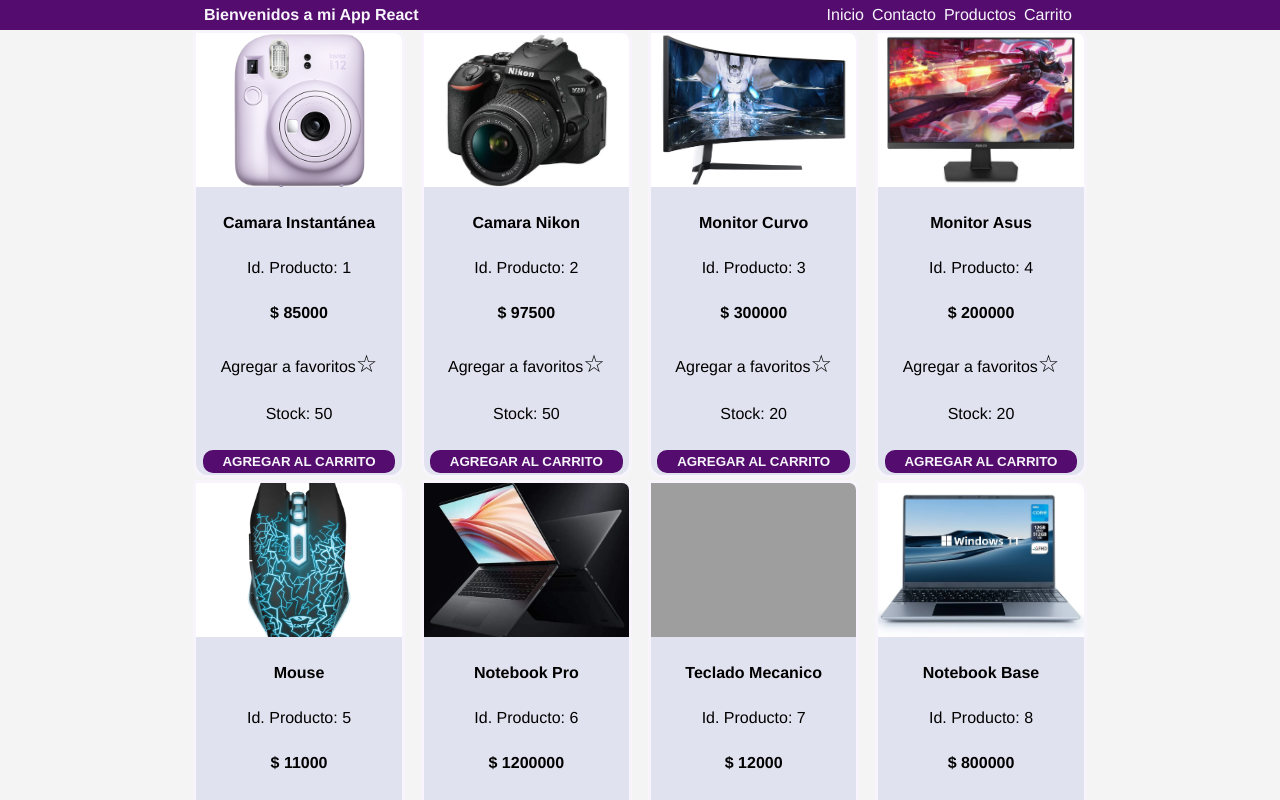
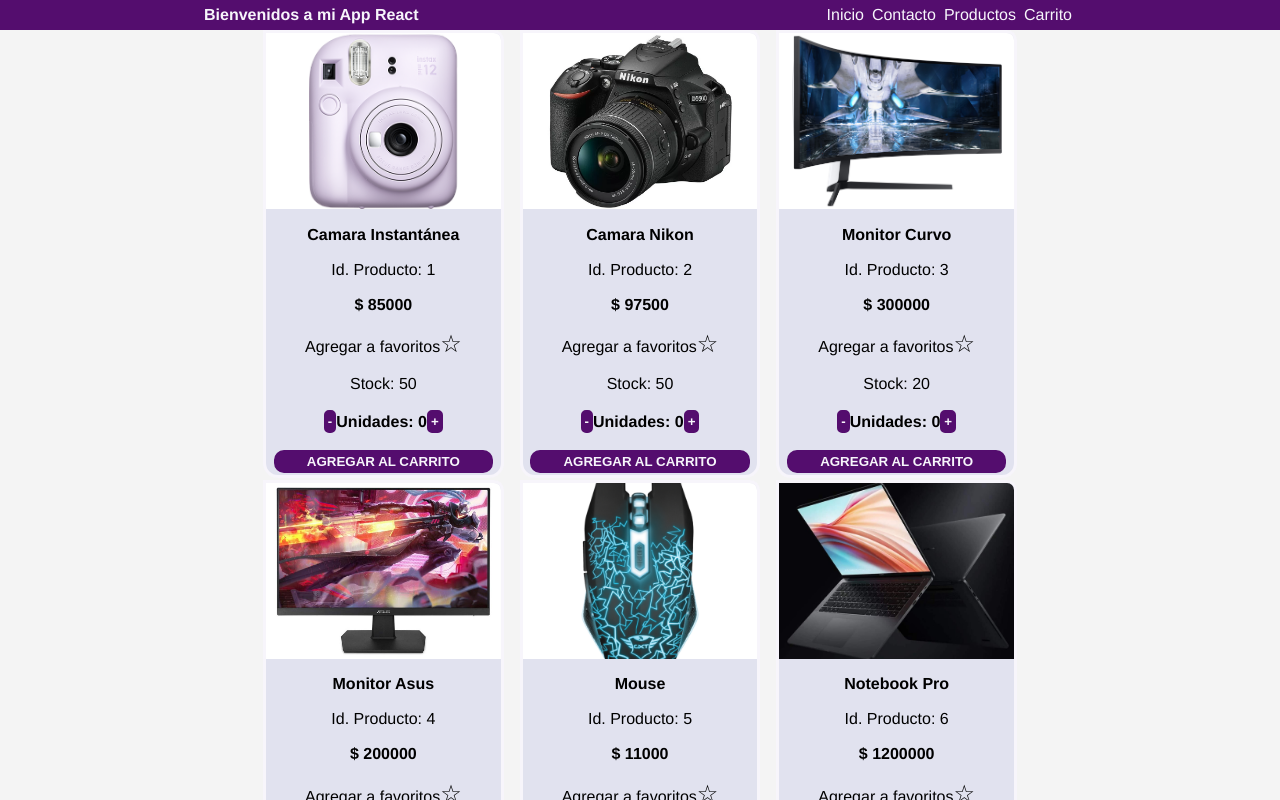
Before and after one commit to juanc-godoy/TT2026-e-commerce-React, a React (Vite) app: page / in a window 1280 px wide. Shown: the top 800 px of the page. Built offline with nearby package versions, Linux system fonts and the light colour scheme; grey boxes are pictures that could not be loaded.

Commit message:
agregado el contexto de carrito

```diff
--- a/src/App.css
+++ b/src/App.css
@@ -61,7 +61,14 @@
 .link{
   color: var(--col-w);
 }
-
+.numerito{
+  border-radius: 50%;
+  background-color: var(--col-w);
+  color: var(--col-1);
+  border: 1px solid var(--col-w);
+  font-weight: 600;
+  padding: 0.1rem;
+}
 /* LAYOUT-OUTLET*/
 
 .listaProd{
@@ -88,7 +95,7 @@
   overflow: hidden;
   object-fit: cover;
   width: 100%;
-  height: 35%;
+  height: 40%;
 }
 .itemImg{
   width: 100%;
@@ -109,7 +116,20 @@
 .agregarButton:hover{
   background-color: var(--col-w);
   color: var(--col-1);
-
+}
+.contador{
+  display: flex;
+  flex-direction: row;
+  align-items: center;
+  justify-items: center;
+}
+.buttonSumaResta{
+  background-color: var(--col-1);
+  color: var(--col-w);
+  border: 2px solid var(--col-1);
+  font-weight: 600;
+  border-radius: 5px;
+  padding: 0.125rem;
 }
 
 /*FOOTER*/
--- a/src/components/Contador/Contador.jsx
+++ b/src/components/Contador/Contador.jsx
@@ -9,12 +9,10 @@
         setContador(contador -1);
     }
     return (
-        <div style={{ margin: '20px', padding: '20px', border: '1px solid black'
-        }}>
-        <h3>En el carrito:</h3>
-        <p>{contador}</p>
-        <button onClick={incrementar}>Sumar +1</button>
-        <button onClick={decrementar}>Restar -1</button>
+        <div className="contador">
+            <button className="buttonSumaResta" onClick={decrementar}>-</button>
+            <h3>Unidades: {contador} </h3>
+            <button className="buttonSumaResta" onClick={incrementar}>+</button>
         </div>
     );
 }
--- /dev/null
+++ b/src/components/Context/CarritoContext.jsx
@@ -0,0 +1,54 @@
+import {useState, useContext, createContext} from "react"
+
+// eslint-disable-next-line react-refresh/only-export-components
+export const CarritoContext=createContext()
+
+// eslint-disable-next-line react-refresh/only-export-components
+export const useCart= ()=>{
+    const context=useContext(CarritoContext)
+    if (!context){
+        throw new Error("useCart debe ser usado dentro de un CartProvider")
+    }
+    return context
+}
+
+export const CarritoProvider= ({children}) =>{
+    const [carrito, setCarrito]= useState([])
+
+    const addToCarrito= (producto,cantidad)=>{
+        const itemInCarrito= carrito.find(item=> item.id=== producto.id)
+        if (itemInCarrito){
+            const updatedCarrito= carrito.map(item=>
+                item.id===producto.id
+                ?{...item, cantidad: item.cantidad+cantidad}
+                : item
+            );
+            setCarrito(updatedCarrito)
+        }else{
+            setCarrito(prevCarrito=>[...prevCarrito,{...producto, cantidad}])
+        }
+    }
+
+    const clearCarrito=()=>{
+        setCarrito([])
+    }
+
+    const cantidadEnCarrito=()=>{
+        return carrito.reduce((acc,item)=>acc+item.cantidad,0)
+    }
+
+    const totalCarrito=()=>{
+        return carrito.reduce((acc,item)=>acc+item.precio*item.cantidad,0)
+    }
+
+    return(
+        <CarritoContext.Provider value={{carrito,addToCarrito,clearCarrito,cantidadEnCarrito,totalCarrito}} >
+            {children}
+        </CarritoContext.Provider>
+    )
+}
+
+
+
+/*
+*/
--- a/src/components/Item/Item.jsx
+++ b/src/components/Item/Item.jsx
@@ -1,14 +1,29 @@
-//import { Contador } from "../Contador/Contador"
+import { Contador } from "../Contador/Contador"
 import {Favorito} from "../Favorito/Favorito"
+import { useCart } from "../Context/CarritoContext"
 //import UnicoProducto from "../Productos/UnicoProducto"
 //import Link from "react-router-dom"
 
-export function Item({id,nombre, precio, stock,imagen}){
-    //const producto={id,nombre, precio, stock,imagen}
-    const CompraClick=()=>{
+export function Item({id,nombre,precio,stock,imagen}){
+    const producto={id,nombre, precio, stock,imagen}
+    const cantidad=5
+    /* const CompraClick=()=>{
 
         alert(`¡Agregaste ${nombre} al carrito!`)
+    } */
+    const {addToCarrito, carrito}=useCart()
+
+    const manejarAddToCarrito=()=>{
+        addToCarrito(producto,cantidad)
+        alert(`Agregaste ${cantidad} unidades de ${nombre} al carrito `)
+        console.log("Carrito:",carrito)
     }
+    /*
+    const handleAddToCart = () => {
+    addToCart(producto, cantidad);
+    alert(`Agregaste ${cantidad} unidades de ${nombre} al carrito.`);
+    }
+    */
     return (
         <div className="listaProdItem">
             <div className="itemImgHolder">
@@ -20,8 +35,8 @@
             <h4>$ {precio}</h4>
             <Favorito/>
             <p>Stock: {stock}</p>
-            {/* <Contador/> */}
-            <button className="agregarButton" onClick={CompraClick} >Agregar al carrito</button>
+            <Contador/>
+            <button className="agregarButton" onClick={manejarAddToCarrito} >Agregar al carrito</button>
         </div>
     )
 }
--- a/src/components/Layout/Navbar.jsx
+++ b/src/components/Layout/Navbar.jsx
@@ -1,13 +1,21 @@
 import { Link } from 'react-router-dom'
+import {useCart} from "../Context/CarritoContext"
 
 function Navbar(){
+    const {cantidadEnCarrito}= useCart()
+    const totalItems= cantidadEnCarrito()
     return (
         <nav className="headerItem">
             <ul className="navItemContainer">
                 <li className="navItem"><Link className="link" to="/">Inicio</Link></li>
                 <li className="navItem"><Link className="link" to="/contacto">Contacto</Link></li>
                 <li className="navItem"><Link className="link" to="/productos">Productos</Link></li>
-                <li className="navItem"><Link className="link" to="/carrito">Carrito</Link></li>
+                {/* <li className="navItem">
+                    <Link className="link" to="/carrito">Carrito{totalItems > 0 &&
+                    <span>{totalItems}</span>}</Link></li> */}
+                <li className="navItem">
+                    <Link className="link" to="/carrito">Carrito{totalItems > 0 ?
+                    <span className='numerito'>{totalItems}</span>: <span></span>} </Link></li>
             </ul>
         </nav>
     )
--- a/src/main.jsx
+++ b/src/main.jsx
@@ -1,13 +1,16 @@
 import { StrictMode } from 'react'
 import { createRoot } from 'react-dom/client'
 import { BrowserRouter } from 'react-router-dom'
+import { CarritoProvider } from './components/Context/CarritoContext.jsx'
 import './index.css'
 import App from './App.jsx'
 
 createRoot(document.getElementById('root')).render(
   <StrictMode>
     <BrowserRouter>
-      <App />
+      <CarritoProvider>
+        <App />
+      </CarritoProvider>
     </BrowserRouter>
   </StrictMode>,
 )
```
Also changed, not shown: src/components/Layout/Header.jsx (line endings or trailing spaces).
